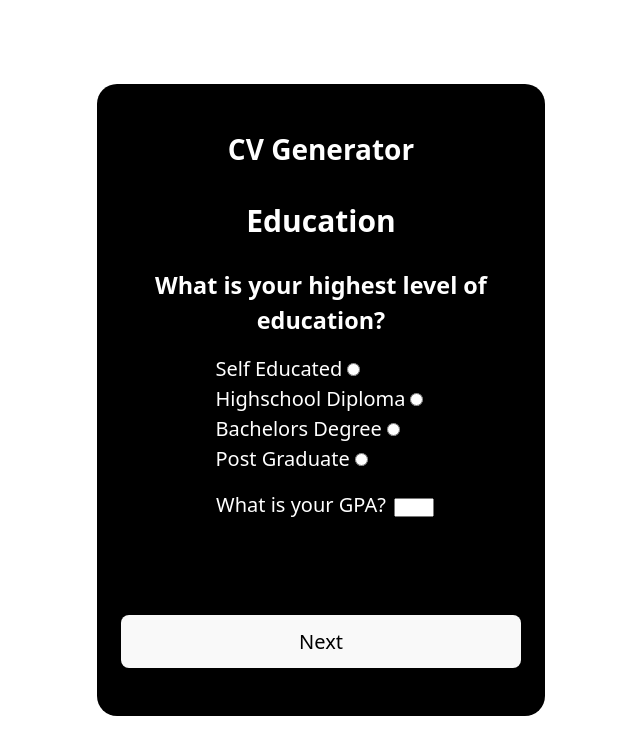
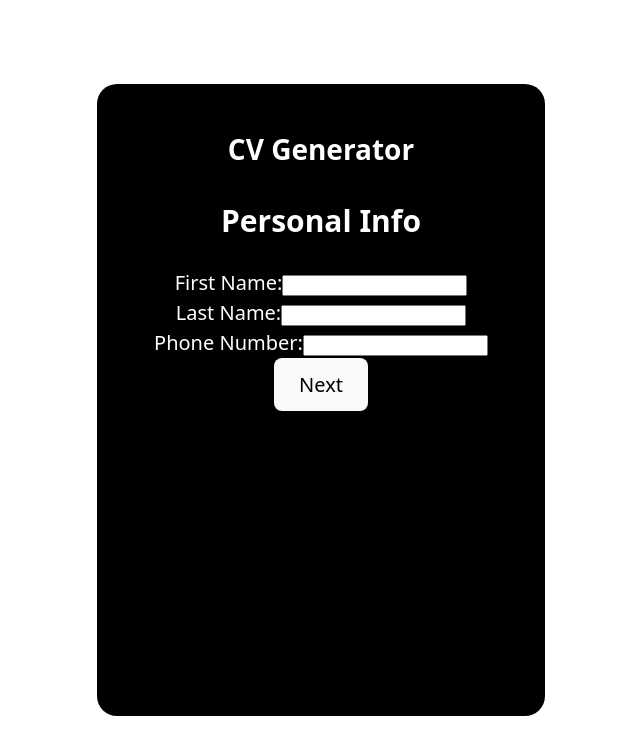
Before and after one commit to JacksonRCode/odin-cv-application, a React (Vite) app in the folder odin-cv-generator/: page / in a window 1280 px wide. Shown: the top 754 px of the page, without its empty margins (319-959 px from the left). Built offline with nearby package versions, Linux system fonts and the light colour scheme.

Commit message:
Purpose of this was to get the gist of state and I have the just down so we are done

```diff
--- a/odin-cv-generator/src/components/App.jsx
+++ b/odin-cv-generator/src/components/App.jsx
@@ -1,21 +1,29 @@
 import { useState } from 'react'
 import '../styles/App.css'
 
-// import Personal from './PersonalInfo.jsx'
+import Personal from './PersonalInfo.jsx'
 import Education from './EducationInfo.jsx'
 // import Experience from './PersonalInfo.jsx'
 
 function App() {
-	const [view, setView] = useState(1);
+	const [view, setView] = useState(0);
 
 	return (
 		<div className="generatorContainer">
 			<p className="generatorTitle">CV Generator</p>
+            <Personal
+                isActive = {view === 0}
+                switchNext = {() => setView(1)}
+            />
 			<Education
                 isActive = {view === 1}
                 switchNext = {() => setView(2)}
                 switchPrev = {() => setView(0)}
             />
+			{/* <Experience  */}
+			{/*              isActive = {view === 2} */}
+			{/*              switchPrev = {() => setView(1)} */}
+			{/*          /> */}
 		</div>
 	)
 }
--- a/odin-cv-generator/src/components/EducationInfo.jsx
+++ b/odin-cv-generator/src/components/EducationInfo.jsx
@@ -55,6 +55,11 @@ function Education({isActive, switchNext, switchPrev}) {
 					</div>
 				</div>
 				<button
+                    className="prev"
+                    id="goToPersonal"
+                    onClick={switchPrev}
+                >Prev</button>
+				<button
                     className="next"
                     id="goToExperience"
                     onClick={switchNext}
--- a/odin-cv-generator/src/components/PersonalInfo.jsx
+++ b/odin-cv-generator/src/components/PersonalInfo.jsx
@@ -1,7 +1,7 @@
 import { useState } from 'react'
 import '../styles/App.css'
 
-function Education({isActive, switchNext, switchPrev}) {
+function Personal({isActive, switchNext, switchPrev}) {
     // Give invisible tag if not currently in view
 	let classNames = "section invisible";
     if (isActive) {
@@ -13,12 +13,40 @@ function Education({isActive, switchNext, switchPrev}) {
 			<h2>Personal Info</h2>
 			<div className="personalLevelContainer">
 				<div className="personalInputs">
-					<h3 className="personalLevelTitle">
-						What is your highest level of education?
-					</h3>
+                    <div className="inputContainer">
+                        <label
+                            className="personalFirstName"
+                            htmlFor="firstName">First Name:
+                        </label>
+                        <input
+                            id="firstName"
+                            name="firstName"
+                        ></input>
+                    </div>
+                    <div className="inputContainer">
+                        <label
+                            className="personalLastName"
+                            htmlFor="lastName">Last Name:
+                        </label>
+                        <input
+                            id="lastName"
+                            name="lastName"
+                        ></input>
+                    </div>
+                    <div className="inputContainer">
+                        <label
+                            className="personalPhoneNumber"
+                            htmlFor="phoneNumber">Phone Number:
+                        </label>
+                        <input
+                            id="phoneNumber"
+                            name="phoneNumber"
+                        ></input>
+                    </div>
+                </div>
 				<button
                     className="next"
-                    id="goToExperience"
+                    id="goToEducation"
                     onClick={switchNext}
                 >Next</button>
 			</div>
@@ -26,4 +54,4 @@ function Education({isActive, switchNext, switchPrev}) {
 	)
 }
 
-export default Education
+export default Personal
```
